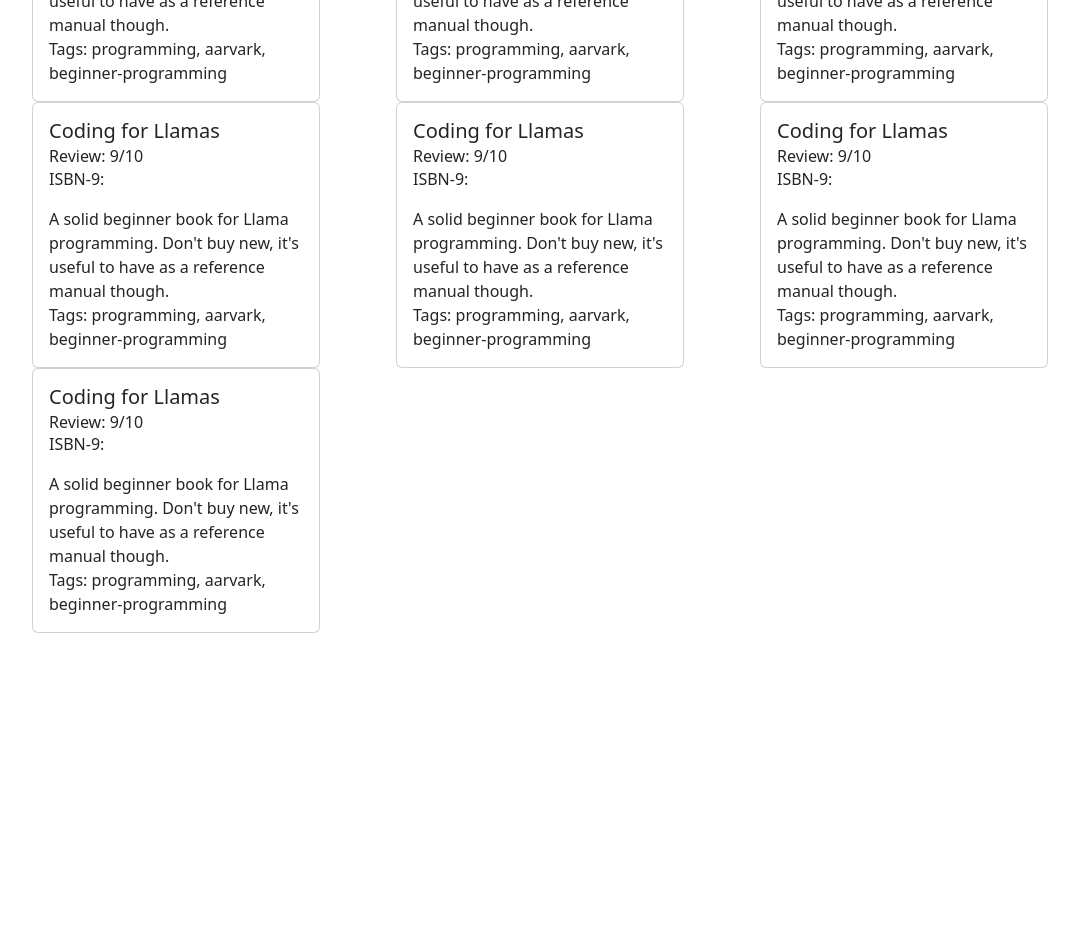
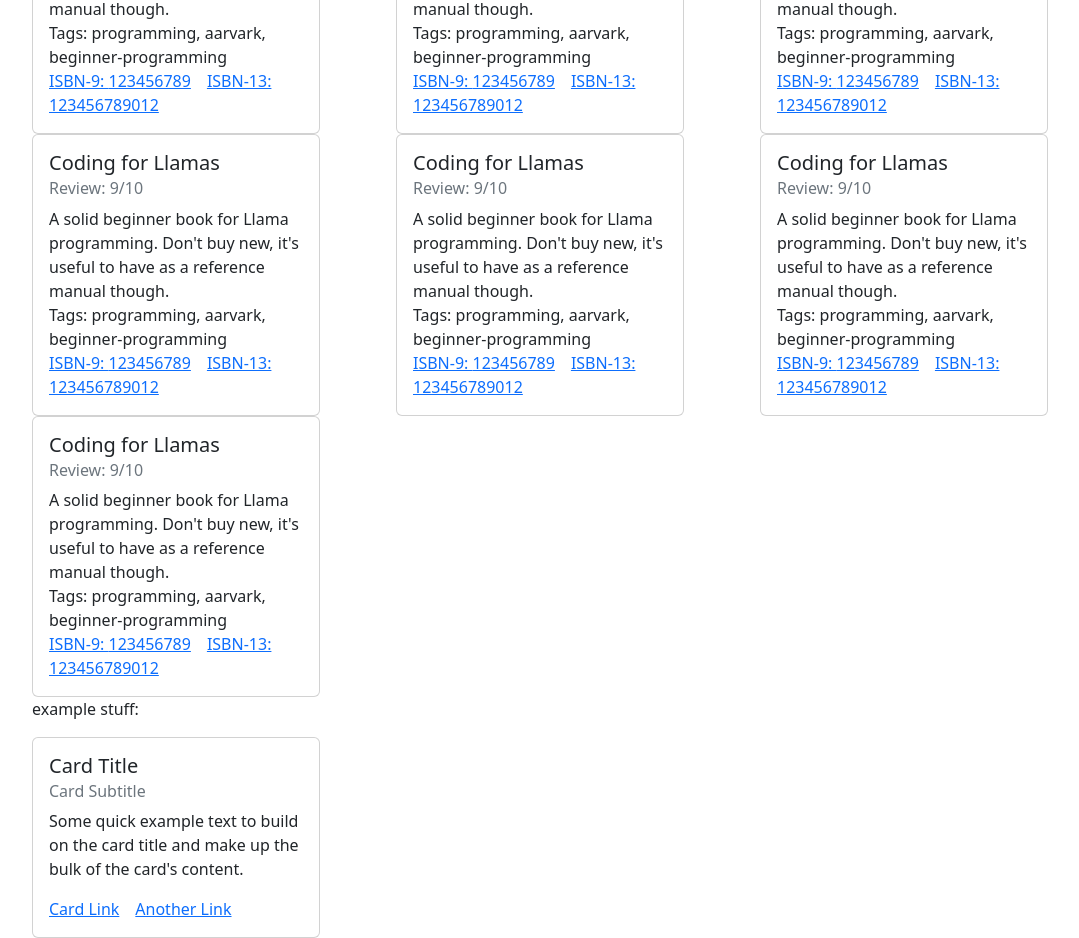
Before and after one commit to meltingscales/henrypost.net, a React (Create React App) app: page /hobbies/books in a window 1280 px wide. Shown: the part 540-1478 px from the top of the page, without its empty margins (74-1153 px from the left). Before the commit the page ends 1173 px from the top, so only its background shows below. Built offline with nearby package versions, Linux system fonts and the light colour scheme.

Commit message:
add isbn links

```diff
--- a/src/model/BookReview.ts
+++ b/src/model/BookReview.ts
@@ -2,7 +2,8 @@ class BookReview {
 
     title: string;
     review: string;
-    isbn9: string;
+    isbn9: string | never;
+    isbn13: string | never;
     thoughts: string;
     tags: Array<string>;
 
@@ -11,13 +12,15 @@ class BookReview {
     constructor(
         title: string,
         review: string,
-        isbn9: string,
+        isbn9: string | never,
+        isbn13: string | never,
         thoughts: string,
         tags: Array<string>
     ) {
         this.title = title;
         this.review = review;
         this.isbn9 = isbn9;
+        this.isbn13 = isbn13;
         this.thoughts = thoughts;
         this.tags = tags;
     }
@@ -29,15 +32,17 @@ class BookReview {
             param.title,
             param.review,
             param.isbn9,
+            param.isbn13,
             param.thoughts,
             param.tags
         )
     }
 
-    static example(): BookReview {
+    static exampleObject(): BookReview {
         return BookReview.from_json({
             title: "Coding for Llamas",
-            isbn9: null,
+            isbn9: '123456789',
+            isbn13: '123456789012',
             review: "9/10",
             thoughts: "A solid beginner book for Llama programming. Don't buy new, it's useful to have as a reference manual though.",
             tags: ['programming', 'aarvark', 'beginner-programming']
--- a/src/pages/hobbies/Books.tsx
+++ b/src/pages/hobbies/Books.tsx
@@ -7,7 +7,7 @@ let bookData: BookReview[] = [];
 
 for (let i = 0; i < 10; i++) {
     bookData.push(
-        BookReview.example()
+        BookReview.exampleObject()
     )
 }
 
@@ -29,14 +29,41 @@ const BookReviewLibrary = (props: { books: Array<any> }) => {
 }
 
 const EltBookReview = (props: BookReview) => {
+
+    var isbnLinks: JSX.Element[] = [];
+
+
+    if (props.isbn9) {
+        isbnLinks.push(
+            <>
+                <Card.Link href="#">ISBN-9: {props.isbn9}</Card.Link>
+            </>
+        )
+    }
+    if (props.isbn13) {
+        isbnLinks.push(
+            <>
+                <Card.Link href="#">ISBN-13: {props.isbn13}</Card.Link>
+            </>
+        )
+    }
+
+    if (isbnLinks.length === 0) {
+        isbnLinks.push(<>
+            <p className={'text-muted'}>No ISBN.</p>
+        </>)
+    }
+
     return <>
         <Card style={{width: '18rem'}}>
             <Card.Body>
                 <Card.Title>{props.title}</Card.Title>
-                <Card.Subtitle>Review: {props.review}</Card.Subtitle>
-                <p>ISBN-9: {props.isbn9}</p>
+                <Card.Subtitle className="mb-2 text-muted">
+                    Review: {props.review}
+                </Card.Subtitle>
                 <aside>{props.thoughts}</aside>
                 <aside>Tags: {(props.tags.join(', '))}</aside>
+                {isbnLinks}
             </Card.Body>
         </Card>
     </>
@@ -47,6 +74,25 @@ const Books = () => {
     return <>
         <h1>books</h1>
         <BookReviewLibrary books={bookData}/>
+        <Container>
+
+            <p>example stuff:</p>
+
+            <Card style={{width: '18rem'}}>
+                <Card.Body>
+                    <Card.Title>Card Title</Card.Title>
+                    <Card.Subtitle className="mb-2 text-muted">Card Subtitle</Card.Subtitle>
+                    <Card.Text>
+                        Some quick example text to build on the card title and make up the
+                        bulk of the card's content.
+                    </Card.Text>
+                    <Card.Link href="#">Card Link</Card.Link>
+                    <Card.Link href="#">Another Link</Card.Link>
+                </Card.Body>
+            </Card>
+
+
+        </Container>
     </>;
 }
 
```
Also changed, not shown: src/data/sampleCSV.csv (added).
